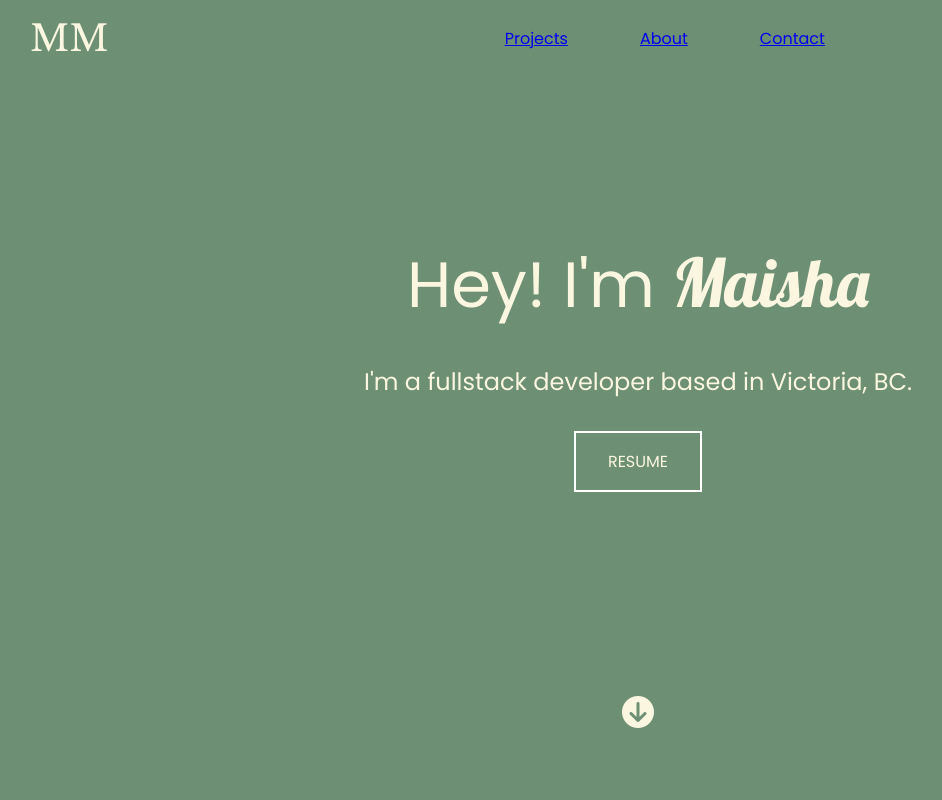
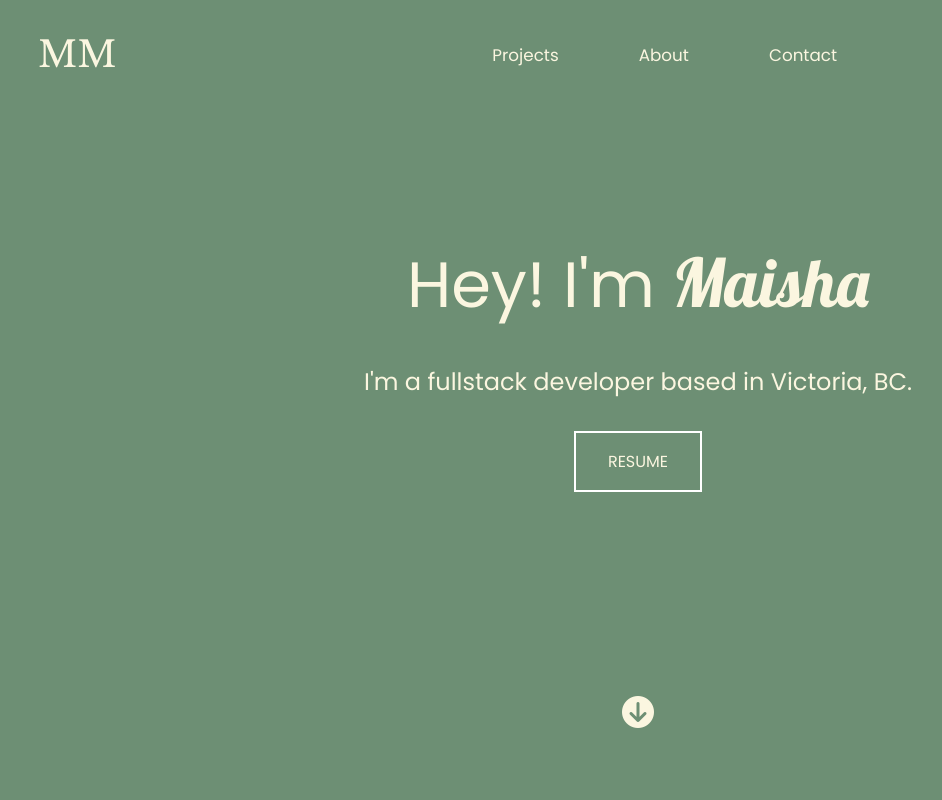
Before and after one commit to maishamir/mySite-react, a React (Vite) app: page / in a window 1280 px wide. Shown: the top 800 px of the page, without its empty margins (2-944 px from the left). Built offline with nearby package versions, Linux system fonts and the light colour scheme; some icons are missing.

Commit message:
fixed [WIP] desktop header styling

```diff
--- a/src/components/Header/Header.scss
+++ b/src/components/Header/Header.scss
@@ -4,10 +4,8 @@
 
 .navbar {
   position: absolute;
-  // border: 5px solid black;
-  // background: purple;
   width: 100%;
-  padding: 1rem 2rem;
+  padding: 2rem 2.5rem;
   display: flex;
   justify-content: space-between;
   align-items: center;
@@ -23,13 +21,12 @@
     display: flex;
     list-style: none;
     justify-content: center;
-    gap: 4.5rem;
-  }
+    gap: 5rem;
 
-  &__link {
-    text-decoration: none;
-    color: #fbf6e0;
-    font-size: 1.05rem;
+    &-link {
+      color: #fbf6e0;
+      font-size: 1.05rem;
+    }
   }
 
   &__hamburger {
@@ -80,7 +77,7 @@
       text-align: center;
       transform: translateX(-100%);
       // font-weight: bolder;
-       &-item{
+      &-item {
         font-size: 1.15rem;
         font-weight: 600;
 
@@ -107,47 +104,3 @@
     }
   }
 }
-
-//OLD STYLING WITH OLD JSX .header {
-//   display: flex;
-//   align-items: center;
-//   padding: 1.5rem 3rem;
-//   justify-content: space-between;
-
-//   position: absolute;
-//   z-index: 10;
-//   width: 100%;
-
-//   &__logo {
-//     font-size: 2rem;
-//     font-family: "Libre Baskerville", serif;
-//     font-weight: lighter;
-//     color: #fbf6e0;
-//   }
-
-//   &__nav {
-//     margin: 0 auto;
-//     // border: 1px solid black;
-//     width: 50%;
-//   }
-
-//   &__links {
-//     display: flex;
-//     list-style-type: none;
-//     // border: 1px solid black;
-//     justify-content: space-around;
-//     padding: 0;
-
-//     a {
-//       margin: 0 3rem;
-//       color: #fbf6e0;
-//       text-decoration: none;
-//       font-weight: 600;
-
-//       &:hover {
-//         text-decoration: underline;
-//         text-decoration-color: #bd8e34;
-//       }
-//     }
-//   }
-// }
--- a/src/styles/partials/_globals.scss
+++ b/src/styles/partials/_globals.scss
@@ -31,3 +31,7 @@ h1 {
 svg {
   fill: red;
 }
+
+a {
+  text-decoration: none;
+}
```
